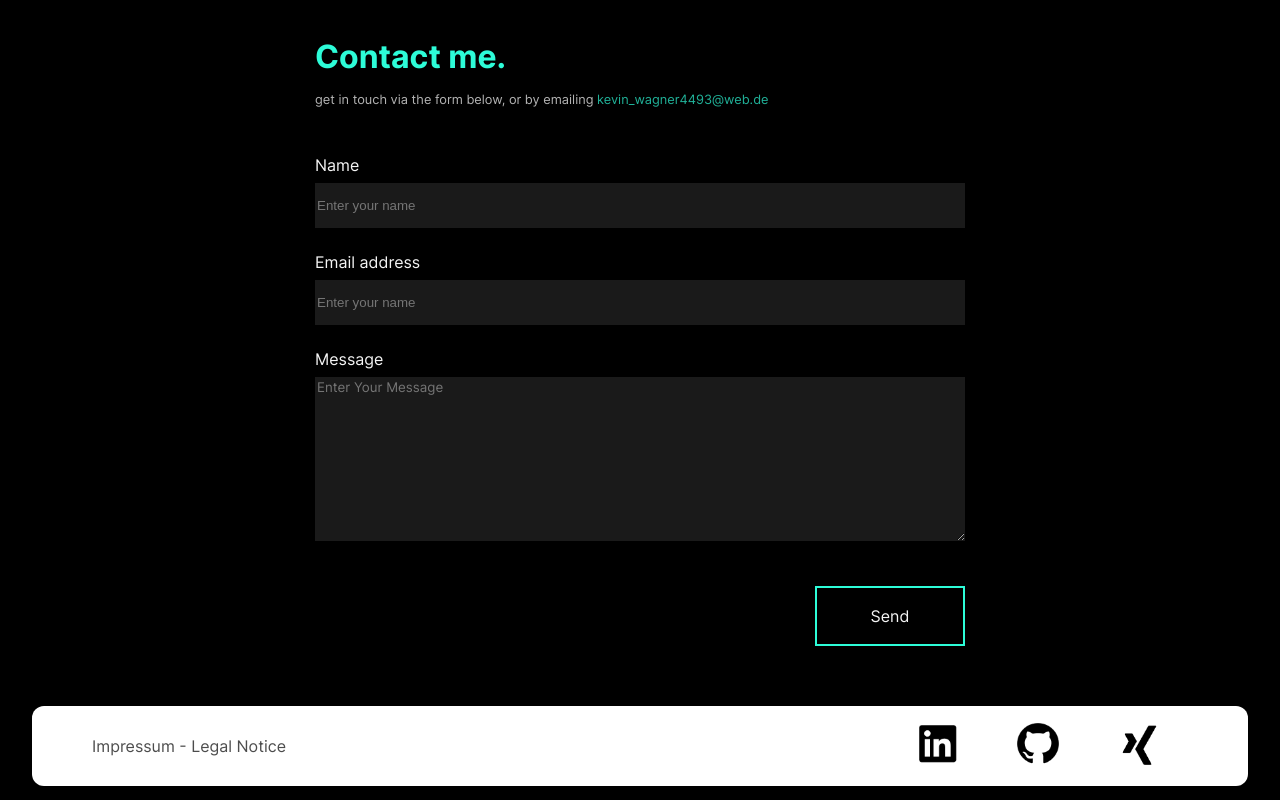
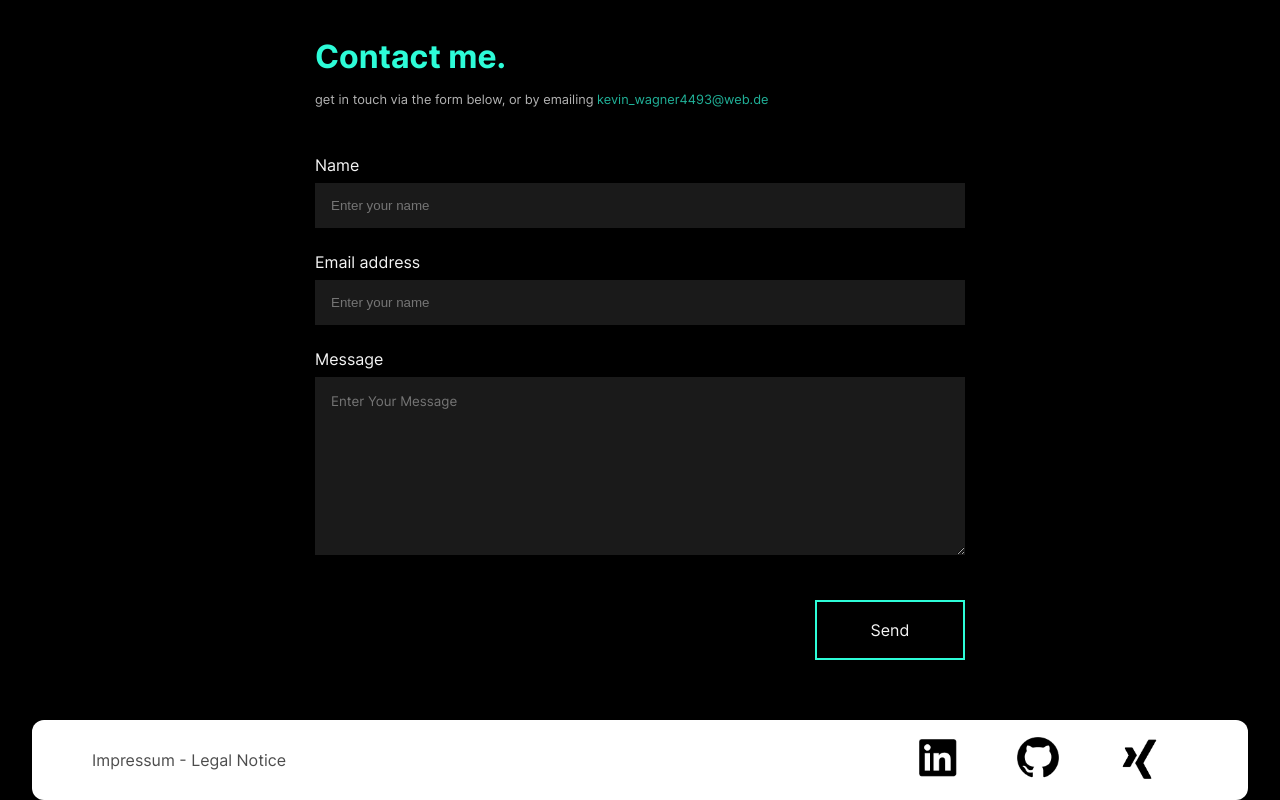
Before and after one commit to Kev4493/Portfolio, an Angular app: page / in a window 1280 px wide. Shown: the part 4019-4819 px from the top of the page. Built offline with nearby package versions, Linux system fonts and the light colour scheme.

Commit message:
work on form design

```diff
--- a/src/app/contact-section/contact-section.component.scss
+++ b/src/app/contact-section/contact-section.component.scss
@@ -42,15 +42,22 @@
 
             input {
                 margin-bottom: 1.5rem;
+                padding-left: 1rem;
                 background-color: #1a1a1a;
                 border: none;
                 height: 45px;
+                outline-color: #2DFCD8;
+                color: rgba(255, 255, 255, 0.7);
             }
 
             textarea {
                 background-color: #1a1a1a;
                 border: none;
                 font-family: 'Inter';
+                padding-left: 1rem;
+                padding-top: 1rem;
+                outline-color: #2DFCD8;
+                color: rgba(255, 255, 255, 0.7);
             }
         }
     }
```
